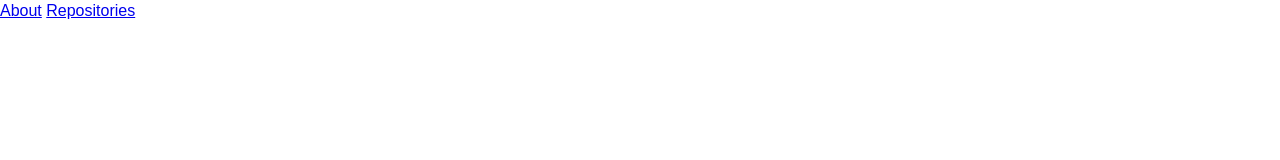
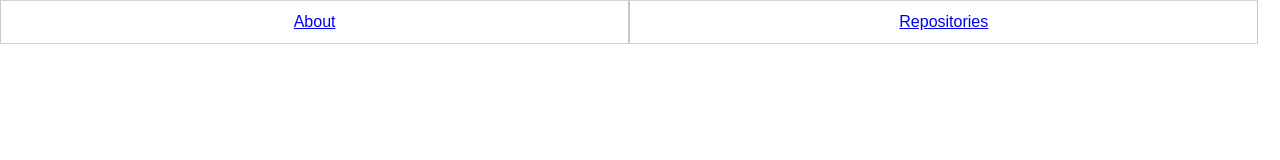
Before and after one commit to melrodbos/TIY-Github, a website: page src/index.html in a window 1280 px wide. Drawn offline with nearby package versions, Linux system fonts and the light colour scheme.

Commit message:
tabs not behaving like I want to grrr...

```diff
--- a/src/css/main.css
+++ b/src/css/main.css
@@ -95,10 +95,43 @@ textarea {
    Author's custom styles
    ========================================================================== */
 
-a {
-  display: inline-block;
+.tabs{
+  display: block;
 }
 
+.tabs> a {
+  border: 1px solid #becbd2;
+  border-top: 1px solid lightgrey;
+  border-bottom: 1px solid lightgrey;
+  width: 49%;
+  margin: 0;
+  display: block;
+  float: left;
+  position: relative;
+  padding: 10px 0 10px 0;
+  text-align: center;
+
+  }
+
+
+
+
+
+
+
+
+
+
+/*   display: inline-block;
+text-align: center;
+color: black;
+text-decoration: none;
+width: 49%;
+padding: 10px 0;
+font-size: 14px;
+font-weight: bold;
+border-top: 1px solid lightgrey;
+ */
 
 
 
--- a/src/index.html
+++ b/src/index.html
@@ -20,7 +20,7 @@
         <![endif]-->
 
         <!-- Add your site or application content here -->
-        <nav>
+        <nav class="tabs">
           <a href="https://github.com/octocat">About</a>
           <a href="https://github.com/octocat?tab=repositories">Repositories</a>
         </nav>
```
